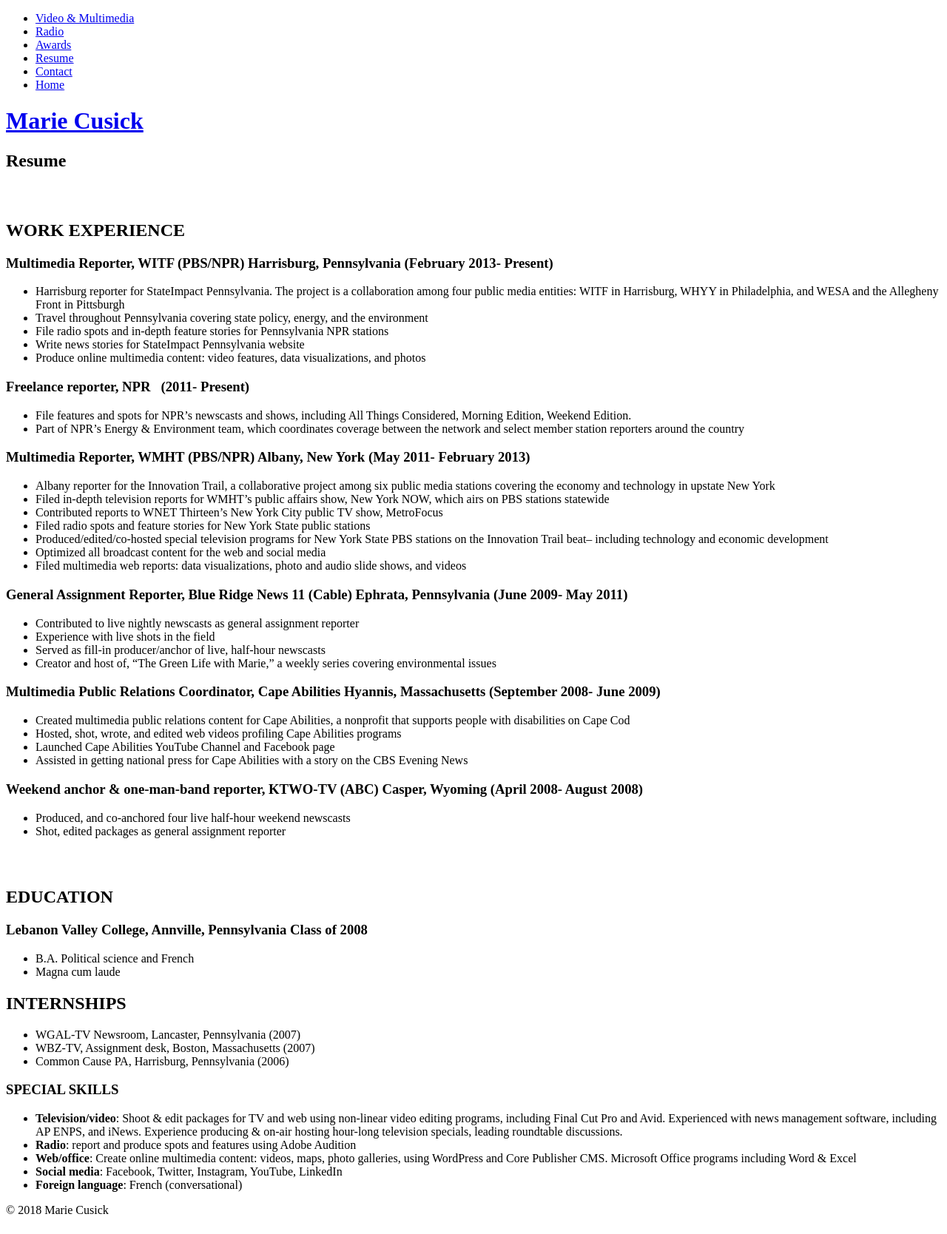
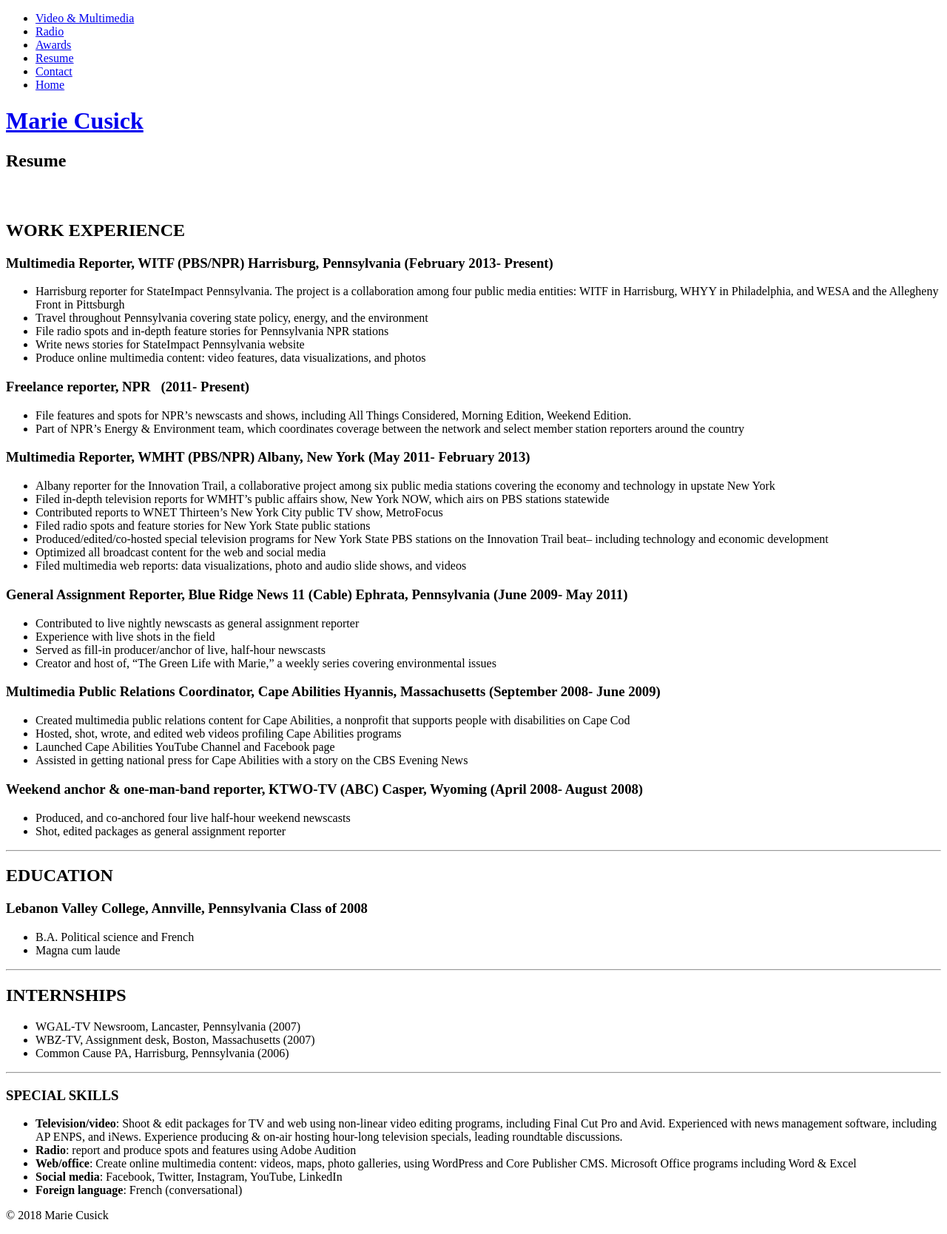
Before and after one commit to mcdotcom/mcdotcom, a Jekyll site: the page built from 05_resume.md, in a window 1280 px wide. Shown: the whole page at 74% size. Built offline with Jekyll 4.4.1, drawn with Linux system fonts in a browser that asks for light colours.

Commit message:
Updated '05_resume.md' via CloudCannon

```diff
--- a/05_resume.md
+++ b/05_resume.md
@@ -50,7 +50,7 @@ permalink: /resume/
 * Produced, and co-anchored four live half-hour weekend newscasts
 * Shot, edited packages as general assignment reporter
 
-## &nbsp;
+---
 
 ## EDUCATION
 
@@ -59,11 +59,15 @@ permalink: /resume/
 * B.A. Political science and French
 * Magna cum laude
 
+---
+
 ## INTERNSHIPS
 
 * WGAL-TV Newsroom, Lancaster, Pennsylvania (2007)
 * WBZ-TV, Assignment desk, Boston, Massachusetts (2007)
 * Common Cause PA, Harrisburg, Pennsylvania (2006)
+
+---
 
 ### SPECIAL SKILLS
 
```
